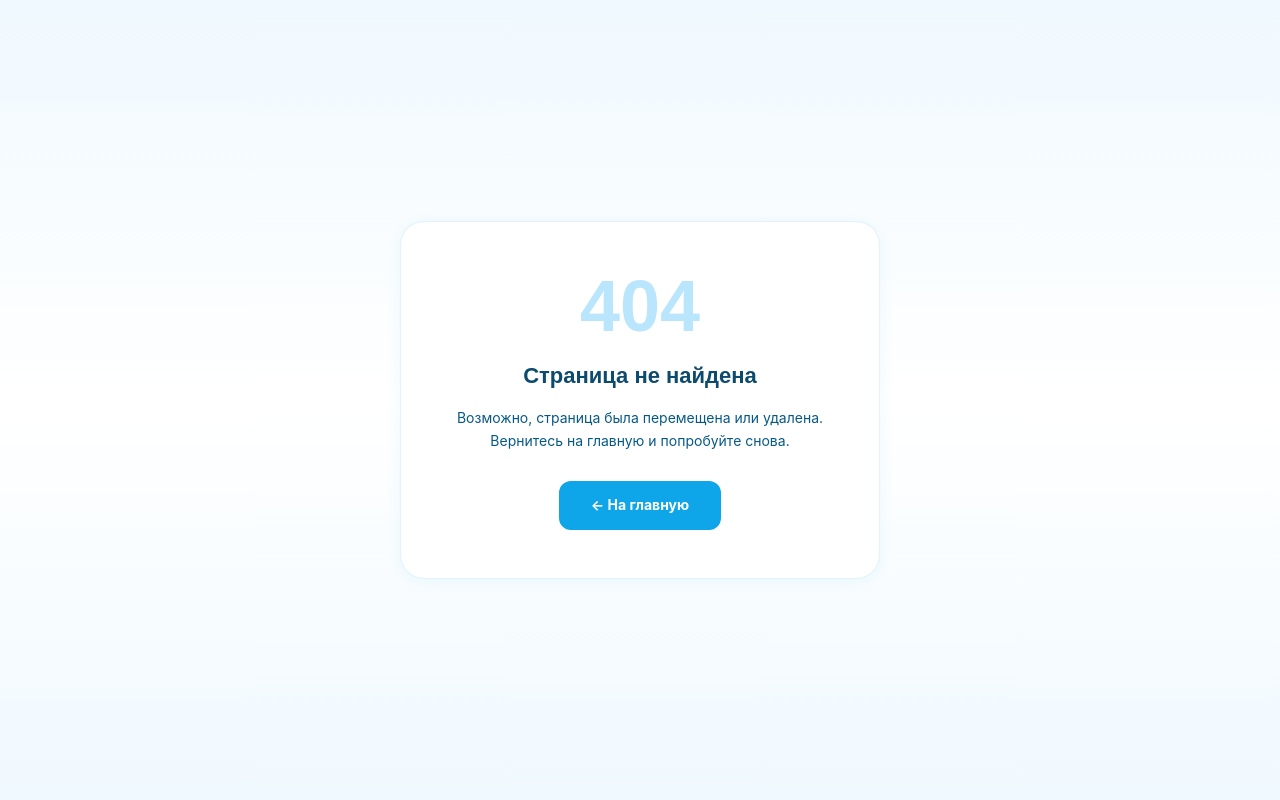
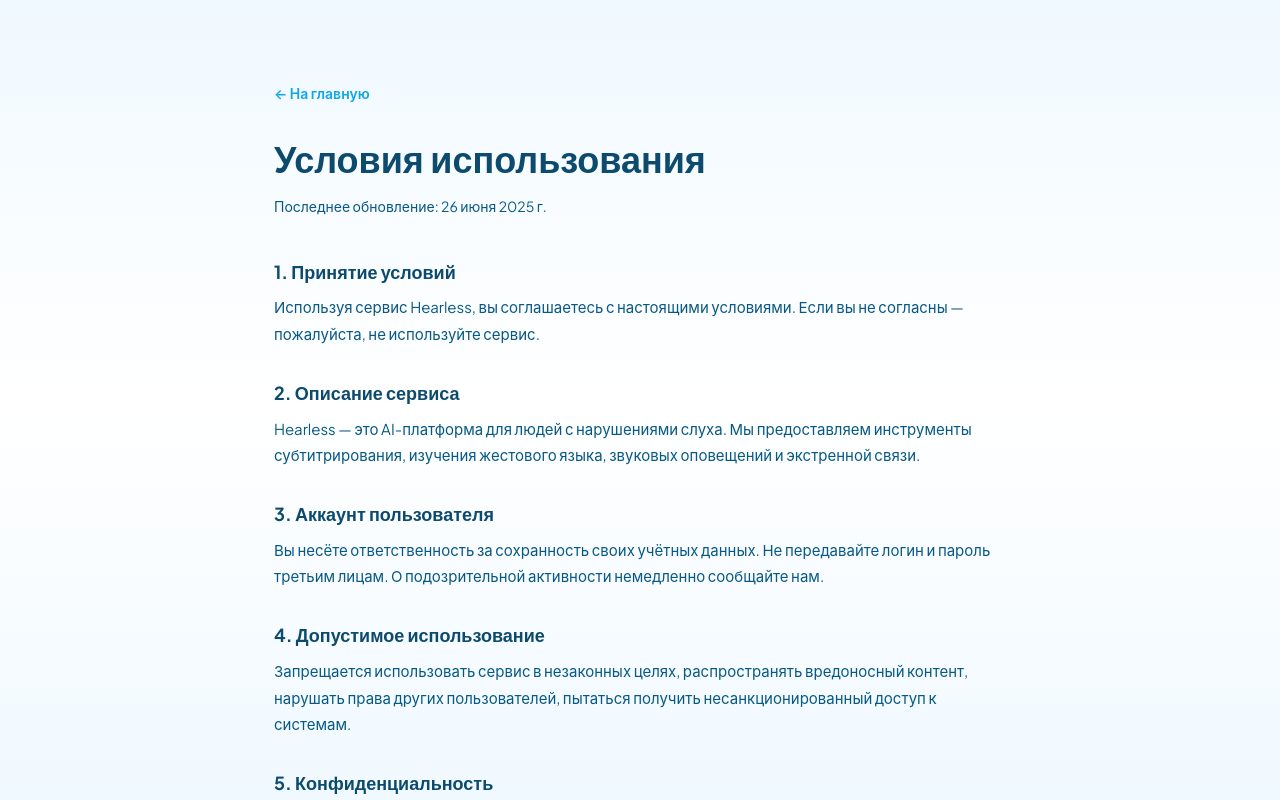
Before and after one commit to heardndb15/hearless16, a Next.js app in the folder landing/: page /terms in a window 1280 px wide. Before the commit this address had no page. Shown: the top 800 px of the page. Built offline with nearby package versions, Linux system fonts and the light colour scheme.

Commit message:
fix: audit fixes - fonts, button color, sidebar nav, geolocation, comment errors, terms page

```diff
--- a/landing/app/dashboard/layout.tsx
+++ b/landing/app/dashboard/layout.tsx
@@ -122,6 +122,24 @@ export default function DashboardLayout({ children }: { children: React.ReactNod
       icon: (
         <svg className="w-5 h-5" fill="none" stroke="currentColor" viewBox="0 0 24 24">
           <path strokeLinecap="round" strokeLinejoin="round" strokeWidth={2} d="M17 20h5v-2a3 3 0 00-5.356-1.857M17 20H7m10 0v-2c0-.656-.126-1.283-.356-1.857M7 20H2v-2a3 3 0 015.356-1.857M7 20v-2c0-.656.126-1.283.356-1.857m0 0a5.002 5.002 0 019.288 0M15 7a3 3 0 11-6 0 3 3 0 016 0z" />
+        </svg>
+      ),
+    },
+    {
+      name: "Звуки",
+      path: "/dashboard/sounds",
+      icon: (
+        <svg className="w-5 h-5" fill="none" stroke="currentColor" viewBox="0 0 24 24">
+          <path strokeLinecap="round" strokeLinejoin="round" strokeWidth={2} d="M9 19V6l12-3v13M9 19c0 1.105-1.343 2-3 2s-3-.895-3-2 1.343-2 3-2 3 .895 3 2zm12-3c0 1.105-1.343 2-3 2s-3-.895-3-2 1.343-2 3-2 3 .895 3 2zM9 10l12-3" />
+        </svg>
+      ),
+    },
+    {
+      name: "SOS",
+      path: "/dashboard/sos",
+      icon: (
+        <svg className="w-5 h-5" fill="none" stroke="currentColor" viewBox="0 0 24 24">
+          <path strokeLinecap="round" strokeLinejoin="round" strokeWidth={2} d="M12 9v2m0 4h.01m-6.938 4h13.856c1.54 0 2.502-1.667 1.732-3L13.732 4c-.77-1.333-2.694-1.333-3.464 0L3.34 16c-.77 1.333.192 3 1.732 3z" />
         </svg>
       ),
     },
--- a/landing/app/dashboard/sos/page.tsx
+++ b/landing/app/dashboard/sos/page.tsx
@@ -13,16 +13,19 @@ export default function SOSPage() {
   const [activeSosId, setActiveSosId] = useState<string | null>(null);
   const timerRef = useRef<NodeJS.Timeout | null>(null);
   const progressIntervalRef = useRef<NodeJS.Timeout | null>(null);
+  const isMounted = useRef(true);
 
   useEffect(() => {
+    isMounted.current = true;
     const supabase = createClient();
     supabase.auth.getUser().then(({ data }) => {
-      if (data?.user) {
+      if (isMounted.current && data?.user) {
         setUser(data.user);
       }
     });
 
     return () => {
+      isMounted.current = false;
       clearTimers();
     };
   }, []);
@@ -75,11 +78,13 @@ export default function SOSPage() {
     if (navigator.geolocation) {
       navigator.geolocation.getCurrentPosition(
         (pos) => {
+          if (!isMounted.current) return;
           lat = pos.coords.latitude;
           lng = pos.coords.longitude;
           saveSOSToDB(lat, lng);
         },
         () => {
+          if (!isMounted.current) return;
           saveSOSToDB(lat, lng);
         }
       );
--- a/landing/app/dashboard/sounds/page.tsx
+++ b/landing/app/dashboard/sounds/page.tsx
@@ -1,6 +1,6 @@
 "use client";
 
-import { useState, useEffect } from "react";
+import { useState, useEffect, useRef } from "react";
 import { createClient } from "../../../lib/supabase";
 import type { User } from "@supabase/supabase-js";
 
@@ -15,6 +15,8 @@ export default function SoundsPage() {
   const [alerts, setAlerts] = useState<SoundAlert[]>([]);
   const [monitoring, setMonitoring] = useState(false);
   const [loading, setLoading] = useState(true);
+  const [micError, setMicError] = useState("");
+  const streamRef = useRef<MediaStream | null>(null);
 
   useEffect(() => {
     const supabase = createClient();
@@ -24,7 +26,27 @@ export default function SoundsPage() {
         fetchAlerts(data.user.id);
       }
     });
+    return () => {
+      streamRef.current?.getTracks().forEach((t) => t.stop());
+    };
   }, []);
+
+  async function toggleMonitoring() {
+    if (monitoring) {
+      streamRef.current?.getTracks().forEach((t) => t.stop());
+      streamRef.current = null;
+      setMonitoring(false);
+      return;
+    }
+    setMicError("");
+    try {
+      const stream = await navigator.mediaDevices.getUserMedia({ audio: true });
+      streamRef.current = stream;
+      setMonitoring(true);
+    } catch {
+      setMicError("Нет доступа к микрофону. Разрешите доступ в настройках браузера.");
+    }
+  }
 
   async function fetchAlerts(userId: string) {
     const supabase = createClient();
@@ -73,10 +95,9 @@ export default function SoundsPage() {
               <span className={`w-2.5 h-2.5 rounded-full ${monitoring ? 'bg-green-500 animate-pulse' : 'bg-slate-400'}`}></span>
               {monitoring ? "Микрофон слушает окружение..." : "Мониторинг выключен"}
             </span>
+            {micError && <p style={{ color: "#ef4444", fontSize: 12, margin: "0 0 4px" }}>{micError}</p>}
             <button
-              onClick={() => {
-                setMonitoring(!monitoring);
-              }}
+              onClick={toggleMonitoring}
               className={`px-4 py-2 rounded-xl text-xs font-bold font-syne shadow-sm transition-all duration-200 ${
                 monitoring
                   ? "bg-white border border-slate-200 text-slate-600 hover:bg-slate-50"
--- a/landing/app/globals.css
+++ b/landing/app/globals.css
@@ -1,8 +1,8 @@
+@import url('https://fonts.googleapis.com/css2?family=Plus+Jakarta+Sans:wght@400;500;600;700;800&display=swap');
+
 @tailwind base;
 @tailwind components;
 @tailwind utilities;
-
-@import url('https://fonts.googleapis.com/css2?family=Plus+Jakarta+Sans:wght@400;500;600;700;800&display=swap');
 
 :root {
   --bg: #F0F9FF;
--- a/landing/app/login/page.tsx
+++ b/landing/app/login/page.tsx
@@ -192,7 +192,7 @@ const styles: Record<string, React.CSSProperties> = {
     borderRadius: 12,
     border: "none",
     background: "#0277BD",
-    color: "var(--text)",
+    color: "#ffffff",
     fontSize: 16,
     fontWeight: 600,
     cursor: "pointer",
--- /dev/null
+++ b/landing/app/terms/page.tsx
@@ -0,0 +1,59 @@
+import Link from "next/link";
+
+export const metadata = { title: "Условия использования — Hearless" };
+
+export default function TermsPage() {
+  return (
+    <div style={{ minHeight: "100vh", padding: "80px 24px 60px", maxWidth: 780, margin: "0 auto" }}>
+      <Link href="/" style={{ color: "#0EA5E9", textDecoration: "none", fontSize: 14, fontWeight: 600 }}>
+        ← На главную
+      </Link>
+      <h1 style={{ fontFamily: "'Plus Jakarta Sans', sans-serif", fontSize: 36, fontWeight: 800, color: "#0C4A6E", margin: "24px 0 8px" }}>
+        Условия использования
+      </h1>
+      <p style={{ color: "#075985", fontSize: 14, marginBottom: 40 }}>Последнее обновление: 26 июня 2025 г.</p>
+
+      {[
+        {
+          title: "1. Принятие условий",
+          text: "Используя сервис Hearless, вы соглашаетесь с настоящими условиями. Если вы не согласны — пожалуйста, не используйте сервис.",
+        },
+        {
+          title: "2. Описание сервиса",
+          text: "Hearless — это AI-платформа для людей с нарушениями слуха. Мы предоставляем инструменты субтитрирования, изучения жестового языка, звуковых оповещений и экстренной связи.",
+        },
+        {
+          title: "3. Аккаунт пользователя",
+          text: "Вы несёте ответственность за сохранность своих учётных данных. Не передавайте логин и пароль третьим лицам. О подозрительной активности немедленно сообщайте нам.",
+        },
+        {
+          title: "4. Допустимое использование",
+          text: "Запрещается использовать сервис в незаконных целях, распространять вредоносный контент, нарушать права других пользователей, пытаться получить несанкционированный доступ к системам.",
+        },
+        {
+          title: "5. Конфиденциальность",
+          text: "Мы уважаем вашу конфиденциальность. Данные о геолокации (SOS) передаются только при явной активации функции. Аудиопоток субтитрирования обрабатывается локально на вашем устройстве и не сохраняется на серверах.",
+        },
+        {
+          title: "6. Ограничение ответственности",
+          text: "Сервис предоставляется «как есть». Мы не несём ответственности за прямой или косвенный ущерб, связанный с использованием или невозможностью использования сервиса, включая сбои в работе функции SOS.",
+        },
+        {
+          title: "7. Изменения условий",
+          text: "Мы вправе изменять условия. Об изменениях мы уведомим по email или в интерфейсе сервиса. Продолжение использования после уведомления означает принятие новых условий.",
+        },
+        {
+          title: "8. Контакт",
+          text: "По вопросам: support@hearless.kz",
+        },
+      ].map(({ title, text }) => (
+        <div key={title} style={{ marginBottom: 32 }}>
+          <h2 style={{ fontFamily: "'Plus Jakarta Sans', sans-serif", fontSize: 18, fontWeight: 700, color: "#0C4A6E", marginBottom: 8 }}>
+            {title}
+          </h2>
+          <p style={{ fontSize: 15, color: "#075985", lineHeight: 1.75 }}>{text}</p>
+        </div>
+      ))}
+    </div>
+  );
+}
```
Also changed, not shown: landing/app/community/page.tsx (+19 -5 lines).
